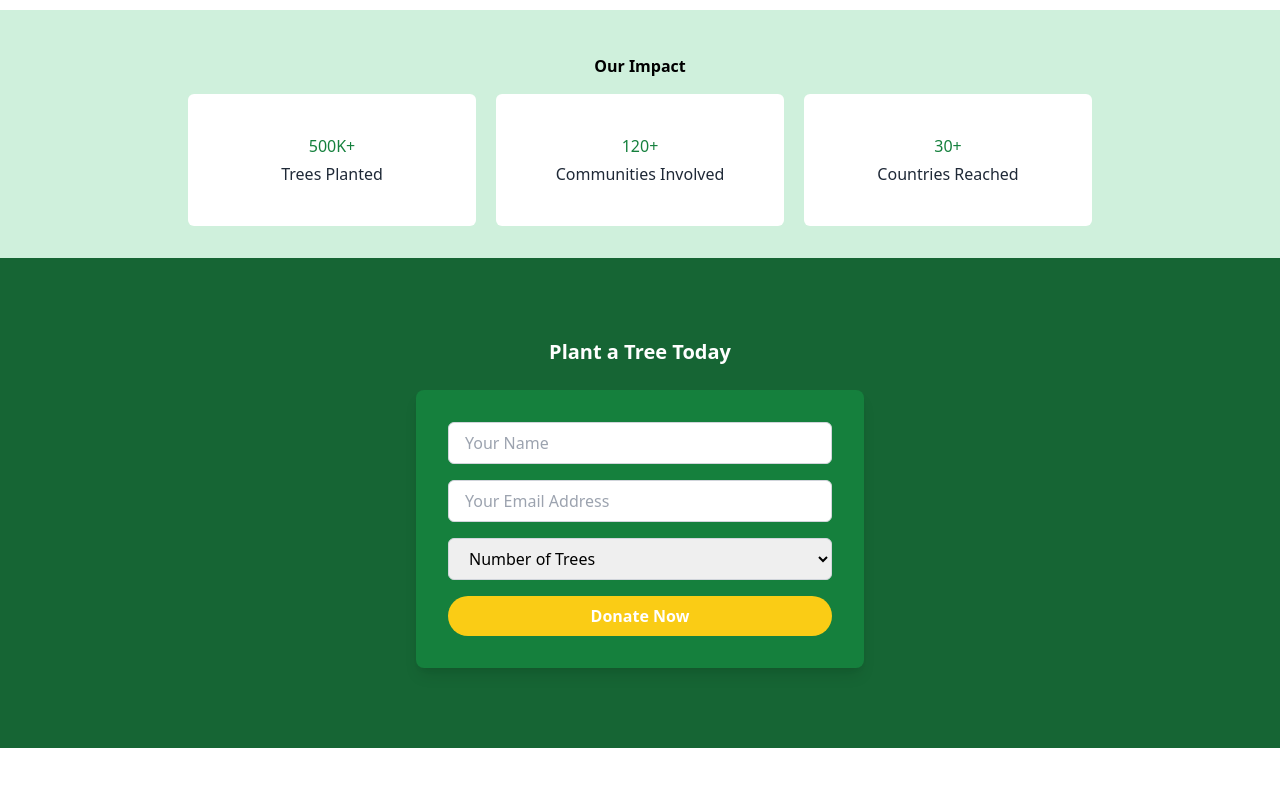
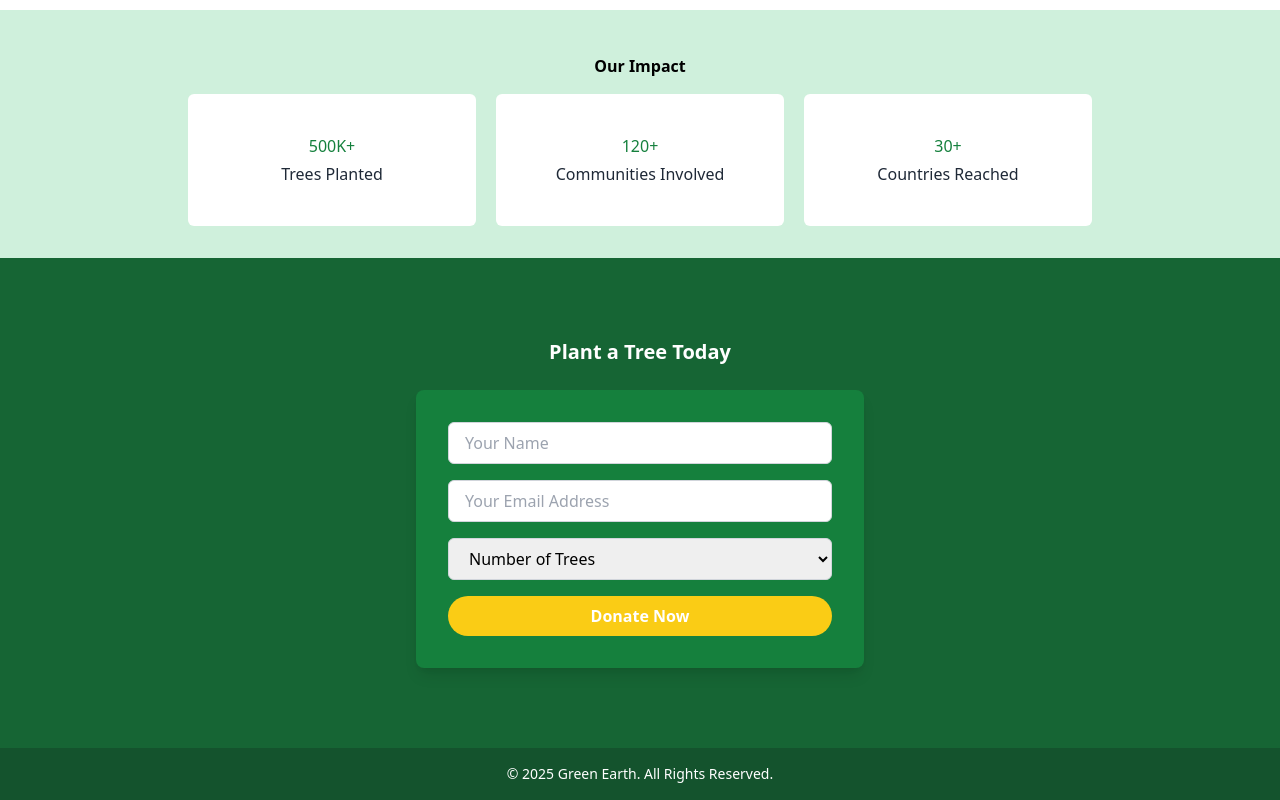
Before and after one commit to saif-hawlader/Green-Earth, a plain HTML site: page index.html in a window 1280 px wide. Shown: the part 338-1138 px from the top of the page. Before the commit the page ends 1086 px from the top, so only its background shows below. Drawn offline with nearby package versions, Linux system fonts and the light colour scheme.

Commit message:
completed footer section

```diff
--- a/index.html
+++ b/index.html
@@ -97,8 +97,8 @@
 
 
 
-   <footer>
-
+   <footer class="w-full bg-green-900 text-center py-4">
+        <p class="text-sm text-white">© 2025 Green Earth. All Rights Reserved.</p>
    </footer>
 
 
```
